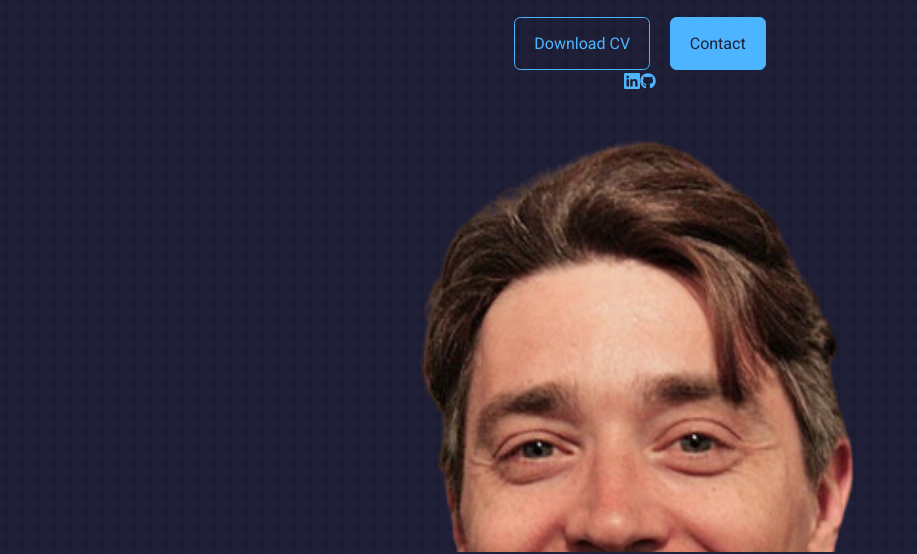
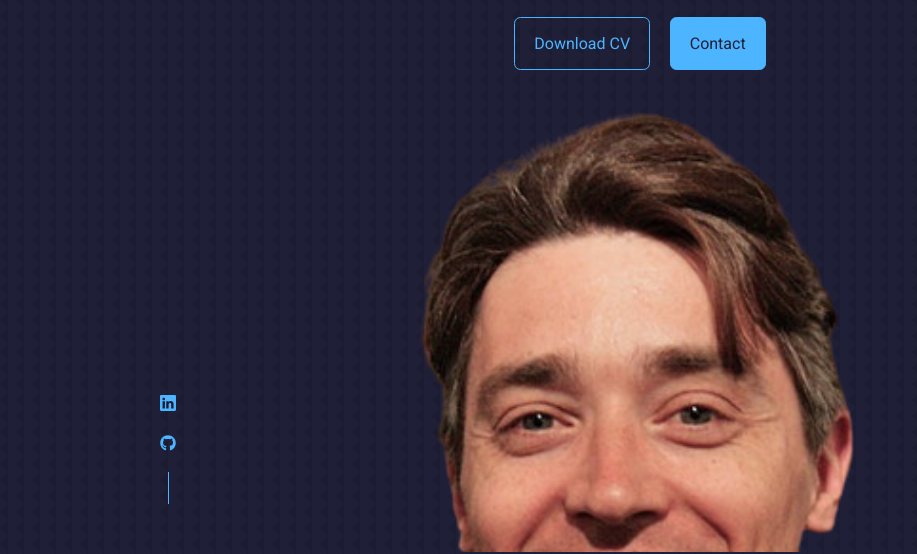
Before and after one commit to TomasGarciaDev/react-portafolio-dev-website, a React (Create React App) app: page / in a window 1280 px wide. Shown: the part 248-802 px from the top of the page, without its empty margins (0-917 px from the left). Built offline with nearby package versions, Linux system fonts and the light colour scheme.

Commit message:
CSS for Header socials

```diff
--- a/src/componets/header/header.css
+++ b/src/componets/header/header.css
@@ -17,3 +17,22 @@
   gap: 1.2rem;
   justify-content: center;
 }
+
+/* ============ HEADER SOCIALS ========== */
+
+.header__socials {
+  display: flex;
+  flex-direction: column;
+  align-items: center;
+  gap: 0.8rem;
+  position: absolute;
+  left: 0;
+  bottom: 3rem;
+}
+
+.header__socials::after {
+  content: "";
+  width: 1px;
+  height: 2rem;
+  background: var(--color-primary);
+}
```
